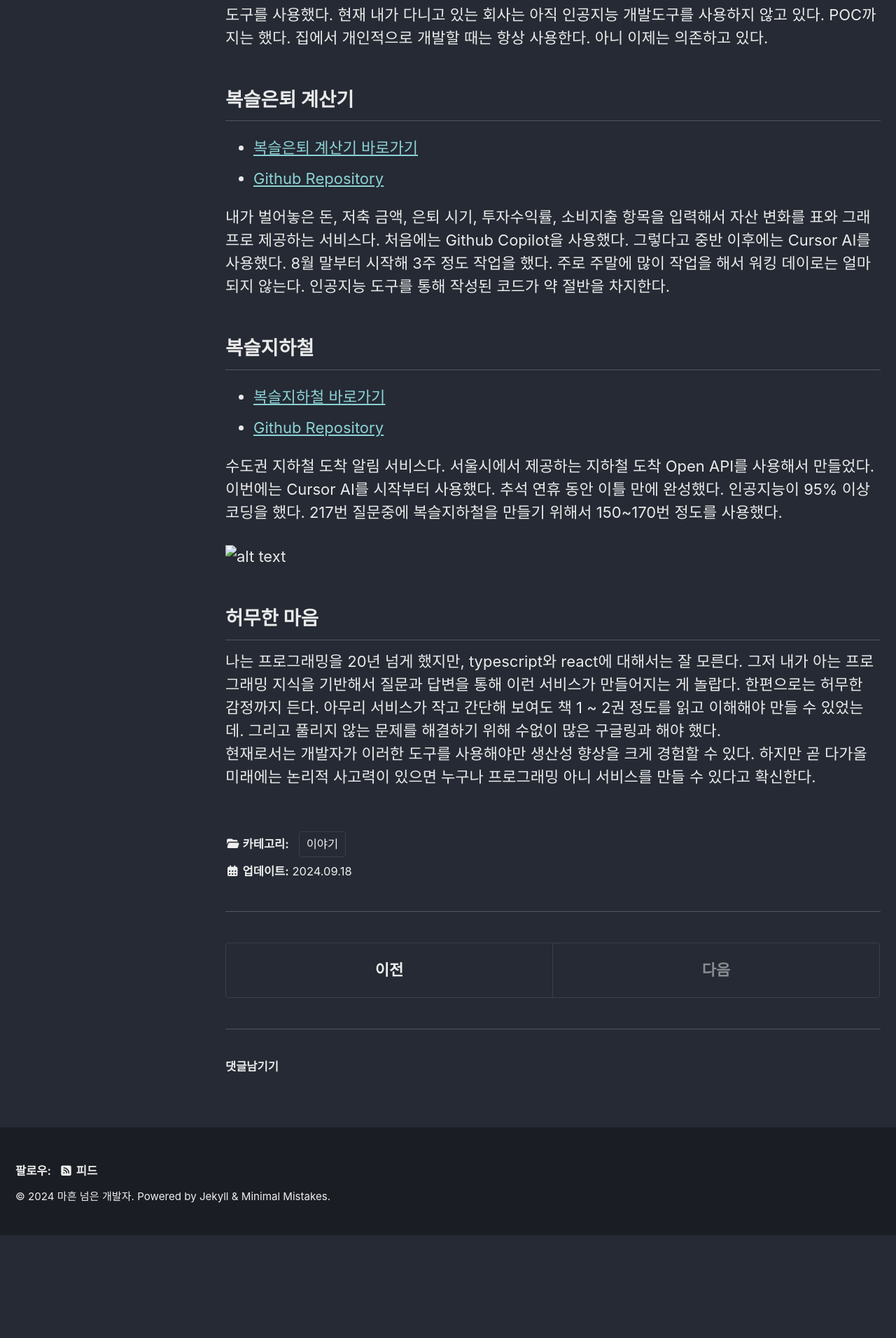
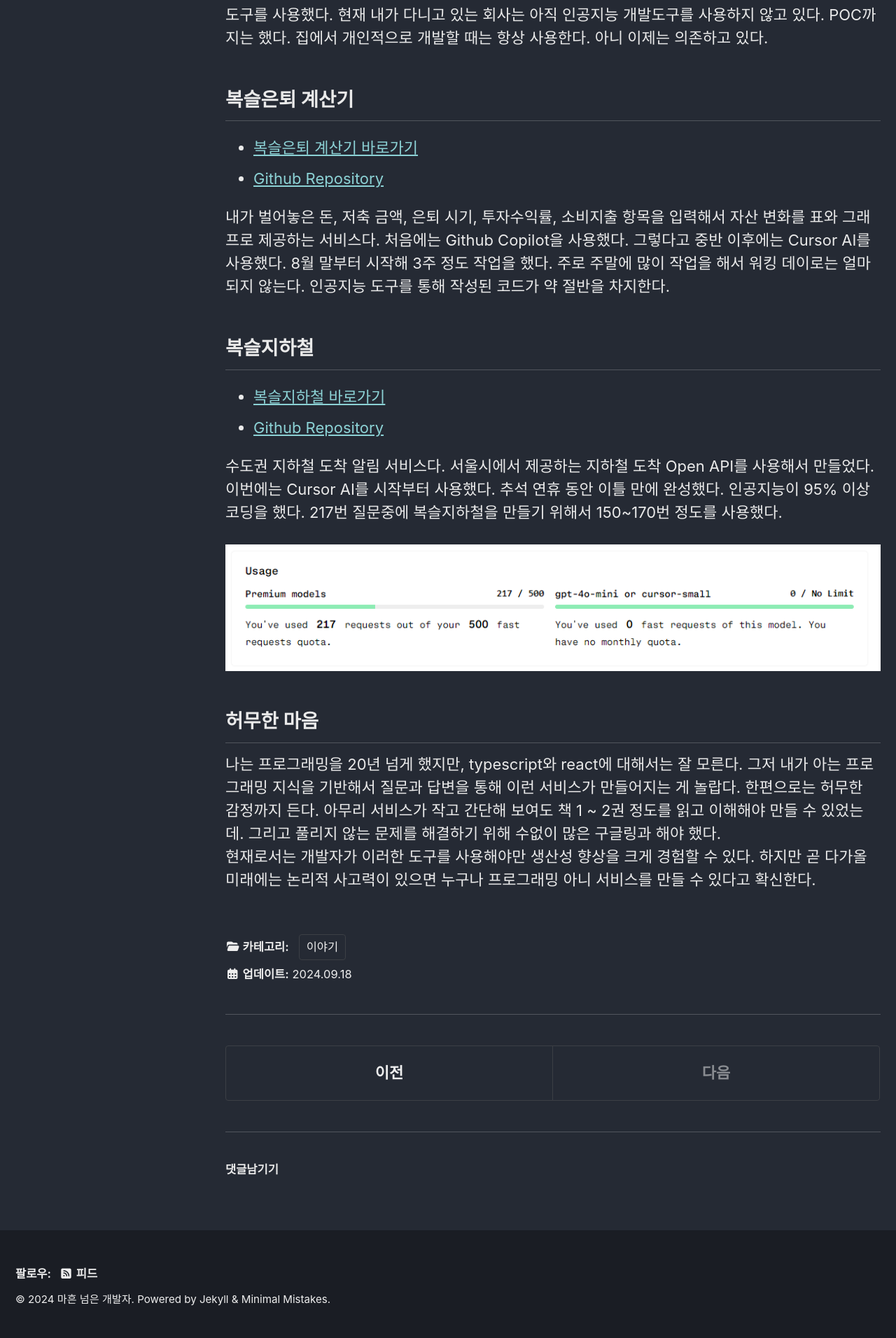
Before and after one commit to setvect/setvect.github.io, a Jekyll site: the page built from _posts/2024-09-18-AI tools.md, in a window 1280 px wide. Shown: the part 748-2660 px from the top of the page at 70% size. Built offline with Jekyll 4.4.1, drawn with Linux system fonts in a browser that asks for light colours; cached includes are drawn as plain includes; nearby versions of some CDN libraries; comment, search, counter and statistics services are not loaded; before the commit the page ends 2513 px from its top, so only the background shows below that.

Commit message:
이미지 경로 조절

```diff
--- a/_posts/2024-09-18-AI tools.md
+++ b/_posts/2024-09-18-AI tools.md
@@ -24,7 +24,7 @@ Github Copilot을 시작으로, JetBrains AI Assistant와 Cursor AI 등 다양
 
 수도권 지하철 도착 알림 서비스다. 서울시에서 제공하는 지하철 도착 Open API를 사용해서 만들었다. 이번에는 Cursor AI를 시작부터 사용했다. 추석 연휴 동안 이틀 만에 완성했다. 인공지능이 95% 이상 코딩을 했다. 217번 질문중에 복슬지하철을 만들기 위해서 150~170번 정도를 사용했다.
 
-![alt text](images/image-1.png)
+![Cursor AI 사용](/assets/images/image-1.png)
 
 ## 허무한 마음
 
```
Also changed, not shown: assets/images/image-1.png (renamed from _posts/images/image-1.png).
